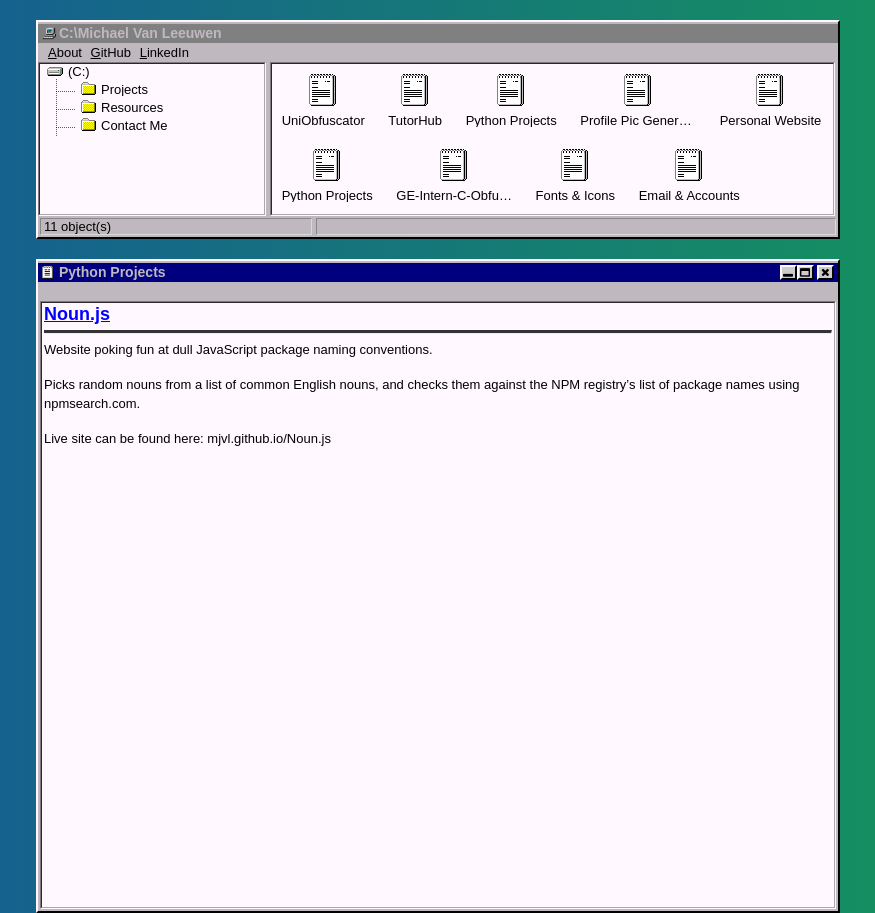
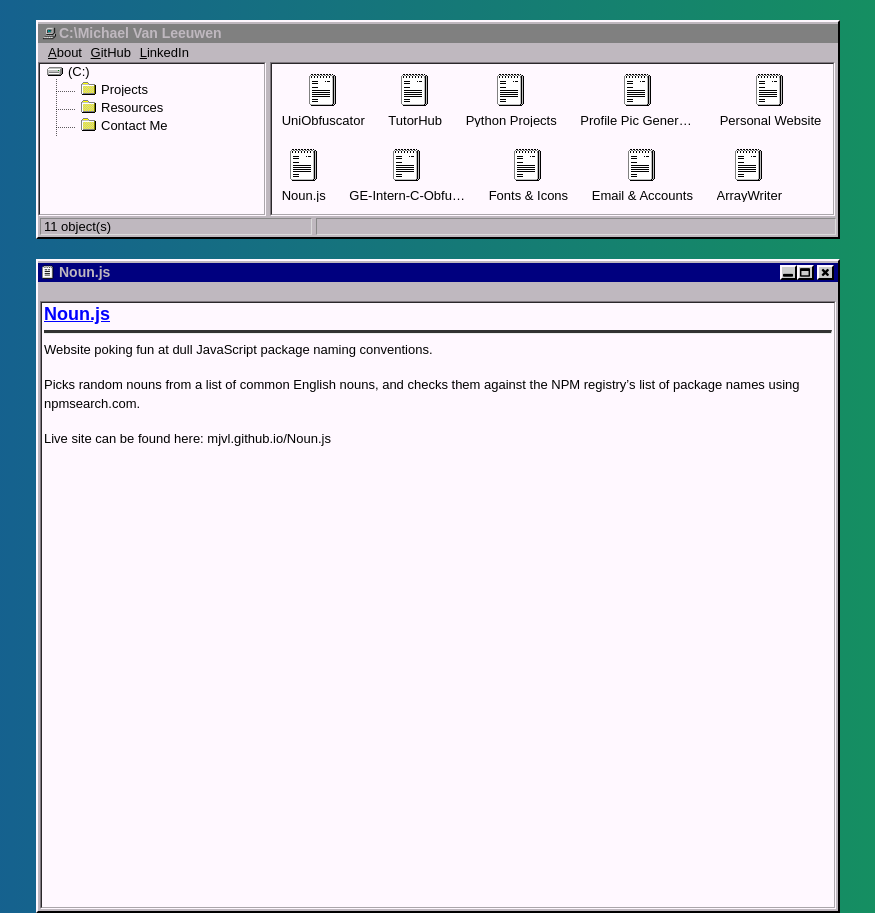
Before and after one commit to MJVL/mjvl.github.io-legacy-v2, a Jekyll site: the page built from _posts/2018-01-02-Noun js.md, in a window 1280 px wide. Shown: the whole page, without its empty margins (202-1077 px from the left). Built offline with Jekyll 4.4.1, drawn with Linux system fonts in a browser that asks for light colours.

Commit message:
Fix Noun.js title

```diff
--- a/_posts/2018-01-02-Noun js.md
+++ b/_posts/2018-01-02-Noun js.md
@@ -1,6 +1,6 @@
 ---
 layout: default
-title: "Python Projects"
+title: "Noun.js"
 tags: tag1
 ---
 ## [Noun.js](https://github.com/MJVL/Noun.js "Noun.js")
```
